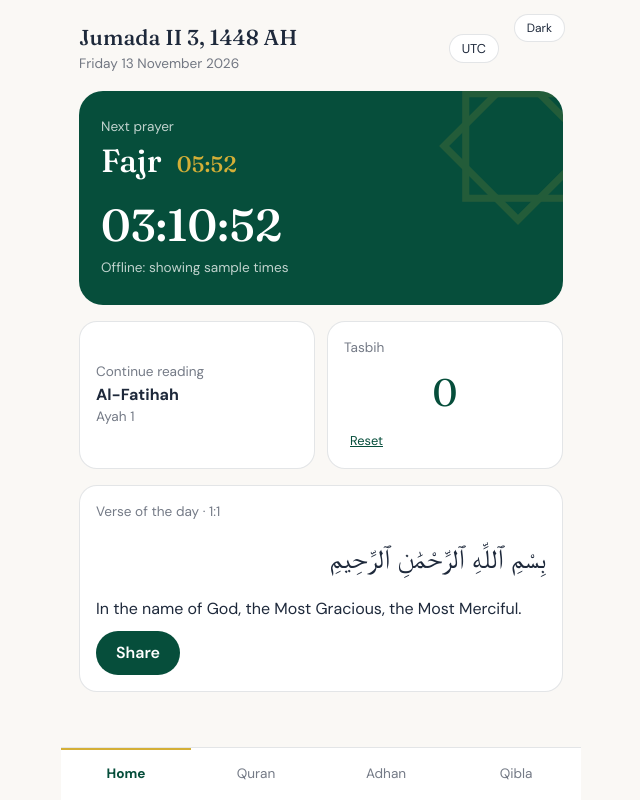
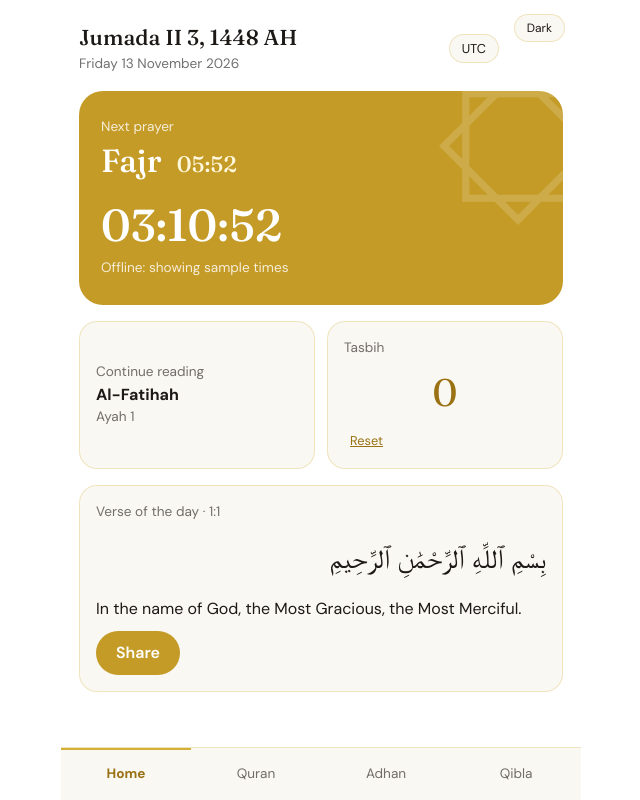
Before and after one commit to syamiljefrey-hub/sakinah, a Next.js app in the folder app/: page / in a window 1280 px wide. Shown: the whole page, without its empty margins (319-959 px from the left). Built offline with nearby package versions, Linux system fonts and the light colour scheme; no server answers; a web font is replaced by a local one.

Commit message:
Update globals.css

```diff
--- a/app/app/globals.css
+++ b/app/app/globals.css
@@ -1,65 +1,98 @@
-:root{--bg:#FAF8F5;--card:#fff;--ink:#1E293B;--pri:#064E3B;--acc:#064E3B;--gold:#D4AF37;--line:rgba(30,41,59,.12);--mute:rgba(30,41,59,.62)}
-[data-theme=dark]{--bg:#0B1A16;--card:#11291F;--ink:#E7EEEA;--acc:#6EE7B7;--line:rgba(231,238,234,.14);--mute:rgba(231,238,234,.62)}
-*{box-sizing:border-box;margin:0}
-body{background:var(--bg);color:var(--ink);font-family:var(--body),system-ui,sans-serif;line-height:1.5}
-button,input,select{font:inherit;color:inherit}button{cursor:pointer;background:none;border:0}
-:focus-visible{outline:2px solid var(--gold);outline-offset:2px}
-h1,h2,.count,.deg,.hijri{font-family:var(--display),Georgia,serif;font-weight:500}
-.arabic{font-family:var(--quran),serif;line-height:2}
-.shell{max-width:520px;min-height:100vh;margin:0 auto;position:relative;padding-bottom:84px}
-.theme{position:absolute;top:14px;right:16px;z-index:2;font-size:.75rem;border:1px solid var(--line);border-radius:99px;padding:4px 12px;background:var(--card)}
-.page{padding:22px 18px;display:flex;flex-direction:column;gap:16px}
-.head{display:flex;justify-content:space-between;align-items:center;gap:12px;padding-right:64px}
-h1{font-size:1.7rem}.hijri{font-size:1.35rem}
-.sub,small{color:var(--mute);font-size:.85rem}
-.chip{border:1px solid var(--line);border-radius:99px;padding:4px 12px;font-size:.8rem;background:var(--card)}
-.btn{background:var(--pri);color:#fff;border-radius:99px;padding:10px 20px;font-weight:600}
-.btn:disabled{opacity:.5}
-.link{color:var(--acc);font-size:.8rem;text-decoration:underline}
-.card{background:var(--card);border:1px solid var(--line);border-radius:18px;padding:16px;text-align:left}
-.row{display:grid;grid-template-columns:1fr 1fr;gap:12px}
-.hero{position:relative;overflow:hidden;background:var(--pri);color:#fff;border-radius:24px;padding:26px 22px}
-.hero .sub{color:rgba(255,255,255,.75)}
-.hero .star{position:absolute;right:-50px;top:-40px;opacity:.14;color:var(--gold)}
-.hero h2{font-size:2rem}.hero h2 span{color:var(--gold);font-size:1.4rem;margin-left:8px}
-.count{font-size:2.8rem;font-variant-numeric:tabular-nums;margin-top:6px}
-.tap{display:block;width:100%;font-family:var(--display);font-size:2.4rem;color:var(--acc);padding:6px 0}
-.verse p{margin:10px 0}.verse .arabic{font-size:1.7rem;text-align:right}
-.star{position:relative;display:inline-grid;place-items:center;color:var(--gold);flex:none}
-.star svg{position:absolute;inset:0;width:100%;height:100%}.star b{font-size:.78rem;color:var(--ink);position:relative}
-.search,.tools{display:flex;gap:10px;align-items:center;flex-wrap:wrap}
-.search input,.field,select{flex:1;border:1px solid var(--line);background:var(--card);border-radius:12px;padding:10px 14px}
-.seg{display:flex;background:var(--card);border:1px solid var(--line);border-radius:99px;padding:3px}
-.seg button{flex:1;padding:7px;border-radius:99px}.seg .on{background:var(--pri);color:#fff}
-.plist{list-style:none;padding:0;display:flex;flex-direction:column;gap:8px}
-.plist li{display:flex;align-items:center;gap:12px;background:var(--card);border:1px solid var(--line);border-radius:14px;padding:12px 14px}
-.plist .now{border-color:var(--gold);box-shadow:inset 3px 0 var(--gold)}
-.plist input{width:20px;height:20px;accent-color:#064E3B}.ph{width:20px}
-.pn{flex:1;font-weight:600}.pt{font-variant-numeric:tabular-nums}
-.slist{list-style:none;padding:0}
-.slist button{display:flex;align-items:center;gap:14px;width:100%;padding:12px 0;border-bottom:1px solid var(--line);text-align:left}
-.mid{flex:1;display:flex;flex-direction:column}.slist .arabic{font-size:1.5rem;color:var(--acc)}
-.ayah{position:relative;padding:18px 0 14px 34px;border-bottom:1px solid var(--line)}
-.ayah.cur{background:rgba(212,175,55,.14);border-radius:12px}
-.ayah .arabic{text-align:right;margin-bottom:6px}.tl{color:var(--acc);font-style:italic;margin-bottom:4px}
-.bm{position:absolute;left:4px;top:18px;font-size:1.2rem;color:var(--gold)}
-.player{position:fixed;bottom:64px;left:50%;transform:translateX(-50%);width:min(100%,520px);display:flex;gap:10px;padding:10px 18px;background:var(--card);border-top:1px solid var(--line)}
-.reader{padding-bottom:90px}
-.nav{position:fixed;bottom:0;left:50%;transform:translateX(-50%);width:min(100%,520px);display:grid;grid-template-columns:repeat(4,1fr);background:var(--card);border-top:1px solid var(--line);padding-bottom:env(safe-area-inset-bottom,0)}
-.nav button{padding:16px 4px;font-size:.85rem;color:var(--mute)}
-.nav .on{color:var(--acc);font-weight:700;box-shadow:inset 0 2px var(--gold)}
-.modal{position:fixed;inset:0;background:rgba(0,0,0,.45);display:flex;align-items:flex-end;justify-content:center;z-index:5}
-.sheet{background:var(--bg);width:min(100%,520px);border-radius:24px 24px 0 0;padding:24px;display:flex;flex-direction:column;gap:14px}
-.sheet label{display:flex;flex-direction:column;gap:6px;font-size:.9rem}
-.qibla{align-items:center;text-align:center}
-.tip{background:var(--card);border:1px solid var(--gold);border-radius:12px;padding:12px;font-size:.9rem}
-.dialwrap{position:relative;width:300px;height:300px;margin:10px 0}
-.dial{position:absolute;inset:0;border:2px solid var(--acc);border-radius:50%;display:grid;place-items:center;transition:transform .15s linear}
-.dial::before{content:"";position:absolute;inset:34px;border:1px solid var(--line);border-radius:50%}
-.dial .n{position:absolute;top:6px;font-weight:700;color:var(--gold)}
-.kaaba{position:absolute;display:grid;place-items:center}
-.needle{position:absolute;left:50%;top:-12px;z-index:2;transform:translateX(-50%);border:10px solid transparent;border-top:0;border-bottom:22px solid var(--gold);transition:border-bottom-color .2s}
-.dialwrap.ok .needle{border-bottom-color:#10B981}.dialwrap.ok .dial{border-color:#10B981}
-.deg{font-size:2.2rem}.okmsg{color:#10B981;font-weight:700}
-.sim{display:flex;flex-direction:column;gap:12px;align-items:center;font-size:.85rem;color:var(--mute)}
-@media(prefers-reduced-motion:reduce){*{transition:none!important}}
+:root {
+  --bg: #FFFFFF;
+  --card: #FAF8F3;
+  --ink: #1C1917;
+  --pri: #C59B27;
+  --acc: #9A7214;
+  --gold: #D4AF37;
+  --line: rgba(212, 175, 55, 0.28);
+  --mute: rgba(28, 25, 23, 0.62);
+}
+
+[data-theme=dark] {
+  --bg: #070D0A;
+  --card: #0E1A14;
+  --ink: #ECFDF5;
+  --pri: #059669;
+  --acc: #34D399;
+  --gold: #10B981;
+  --line: rgba(16, 185, 129, 0.22);
+  --mute: rgba(236, 253, 245, 0.62);
+}
+
+* { box-sizing: border-box; margin: 0; }
+body { background: var(--bg); color: var(--ink); font-family: var(--body), system-ui, sans-serif; line-height: 1.5; }
+button, input, select { font: inherit; color: inherit; }
+button { cursor: pointer; background: none; border: 0; }
+:focus-visible { outline: 2px solid var(--gold); outline-offset: 2px; }
+h1, h2, .count, .deg, .hijri { font-family: var(--display), Georgia, serif; font-weight: 500; }
+.arabic { font-family: var(--quran), serif; line-height: 2; }
+.shell { max-width: 520px; min-height: 100vh; margin: 0 auto; position: relative; padding-bottom: 84px; }
+.theme { position: absolute; top: 14px; right: 16px; z-index: 2; font-size: .75rem; border: 1px solid var(--line); border-radius: 99px; padding: 4px 12px; background: var(--card); }
+.page { padding: 22px 18px; display: flex; flex-direction: column; gap: 16px; }
+.head { display: flex; justify-content: space-between; align-items: center; gap: 12px; padding-right: 64px; }
+h1 { font-size: 1.7rem; }
+.hijri { font-size: 1.35rem; }
+.sub, small { color: var(--mute); font-size: .85rem; }
+.chip { border: 1px solid var(--line); border-radius: 99px; padding: 4px 12px; font-size: .8rem; background: var(--card); }
+.btn { background: var(--pri); color: #fff; border-radius: 99px; padding: 10px 20px; font-weight: 600; }
+.btn:disabled { opacity: .5; }
+.link { color: var(--acc); font-size: .8rem; text-decoration: underline; }
+.card { background: var(--card); border: 1px solid var(--line); border-radius: 18px; padding: 16px; text-align: left; }
+.row { display: grid; grid-template-columns: 1fr 1fr; gap: 12px; }
+.hero { position: relative; overflow: hidden; background: var(--pri); color: #fff; border-radius: 24px; padding: 26px 22px; }
+.hero .sub { color: rgba(255, 255, 255, .82); }
+.hero .star { position: absolute; right: -50px; top: -40px; opacity: .16; color: #fff; }
+.hero h2 { font-size: 2rem; }
+.hero h2 span { color: #FFF8DC; font-size: 1.4rem; margin-left: 8px; }
+.count { font-size: 2.8rem; font-variant-numeric: tabular-nums; margin-top: 6px; }
+.tap { display: block; width: 100%; font-family: var(--display); font-size: 2.4rem; color: var(--acc); padding: 6px 0; }
+.verse p { margin: 10px 0; }
+.verse .arabic { font-size: 1.7rem; text-align: right; }
+.star { position: relative; display: inline-grid; place-items: center; color: var(--gold); flex: none; }
+.star svg { position: absolute; inset: 0; width: 100%; height: 100%; }
+.star b { font-size: .78rem; color: var(--ink); position: relative; }
+.search, .tools { display: flex; gap: 10px; align-items: center; flex-wrap: wrap; }
+.search input, .field, select { flex: 1; border: 1px solid var(--line); background: var(--card); border-radius: 12px; padding: 10px 14px; }
+.seg { display: flex; background: var(--card); border: 1px solid var(--line); border-radius: 99px; padding: 3px; }
+.seg button { flex: 1; padding: 7px; border-radius: 99px; }
+.seg .on { background: var(--pri); color: #fff; }
+.plist { list-style: none; padding: 0; display: flex; flex-direction: column; gap: 8px; }
+.plist li { display: flex; align-items: center; gap: 12px; background: var(--card); border: 1px solid var(--line); border-radius: 14px; padding: 12px 14px; }
+.plist .now { border-color: var(--gold); box-shadow: inset 3px 0 var(--gold); }
+.plist input { width: 20px; height: 20px; accent-color: var(--pri); }
+.ph { width: 20px; }
+.pn { flex: 1; font-weight: 600; }
+.pt { font-variant-numeric: tabular-nums; }
+.slist { list-style: none; padding: 0; }
+.slist button { display: flex; align-items: center; gap: 14px; width: 100%; padding: 12px 0; border-bottom: 1px solid var(--line); text-align: left; }
+.mid { flex: 1; display: flex; flex-direction: column; }
+.slist .arabic { font-size: 1.5rem; color: var(--acc); }
+.ayah { position: relative; padding: 18px 0 14px 34px; border-bottom: 1px solid var(--line); }
+.ayah.cur { background: rgba(212, 175, 55, .14); border-radius: 12px; }
+[data-theme=dark] .ayah.cur { background: rgba(16, 185, 129, .14); }
+.ayah .arabic { text-align: right; margin-bottom: 6px; }
+.tl { color: var(--acc); font-style: italic; margin-bottom: 4px; }
+.bm { position: absolute; left: 4px; top: 18px; font-size: 1.2rem; color: var(--gold); }
+.player { position: fixed; bottom: 64px; left: 50%; transform: translateX(-50%); width: min(100%, 520px); display: flex; gap: 10px; padding: 10px 18px; background: var(--card); border-top: 1px solid var(--line); }
+.reader { padding-bottom: 90px; }
+.nav { position: fixed; bottom: 0; left: 50%; transform: translateX(-50%); width: min(100%, 520px); display: grid; grid-template-columns: repeat(4, 1fr); background: var(--card); border-top: 1px solid var(--line); padding-bottom: env(safe-area-inset-bottom, 0); }
+.nav button { padding: 16px 4px; font-size: .85rem; color: var(--mute); }
+.nav .on { color: var(--acc); font-weight: 700; box-shadow: inset 0 2px var(--gold); }
+.modal { position: fixed; inset: 0; background: rgba(0, 0, 0, .45); display: flex; align-items: flex-end; justify-content: center; z-index: 5; }
+.sheet { background: var(--bg); width: min(100%, 520px); border-radius: 24px 24px 0 0; padding: 24px; display: flex; flex-direction: column; gap: 14px; }
+.sheet label { display: flex; flex-direction: column; gap: 6px; font-size: .9rem; }
+.qibla { align-items: center; text-align: center; }
+.tip { background: var(--card); border: 1px solid var(--gold); border-radius: 12px; padding: 12px; font-size: .9rem; }
+.dialwrap { position: relative; width: 300px; height: 300px; margin: 10px 0; }
+.dial { position: absolute; inset: 0; border: 2px solid var(--acc); border-radius: 50%; display: grid; place-items: center; transition: transform .15s linear; }
+.dial::before { content: ""; position: absolute; inset: 34px; border: 1px solid var(--line); border-radius: 50%; }
+.dial .n { position: absolute; top: 6px; font-weight: 700; color: var(--gold); }
+.kaaba { position: absolute; display: grid; place-items: center; }
+.needle { position: absolute; left: 50%; top: -12px; z-index: 2; transform: translateX(-50%); border: 10px solid transparent; border-top: 0; border-bottom: 22px solid var(--gold); transition: border-bottom-color .2s; }
+.dialwrap.ok .needle { border-bottom-color: #10B981; }
+.dialwrap.ok .dial { border-color: #10B981; }
+.deg { font-size: 2.2rem; }
+.okmsg { color: #10B981; font-weight: 700; }
+.sim { display: flex; flex-direction: column; gap: 12px; align-items: center; font-size: .85rem; color: var(--mute); }
+@media(prefers-reduced-motion: reduce) { * { transition: none !important; } }
```
